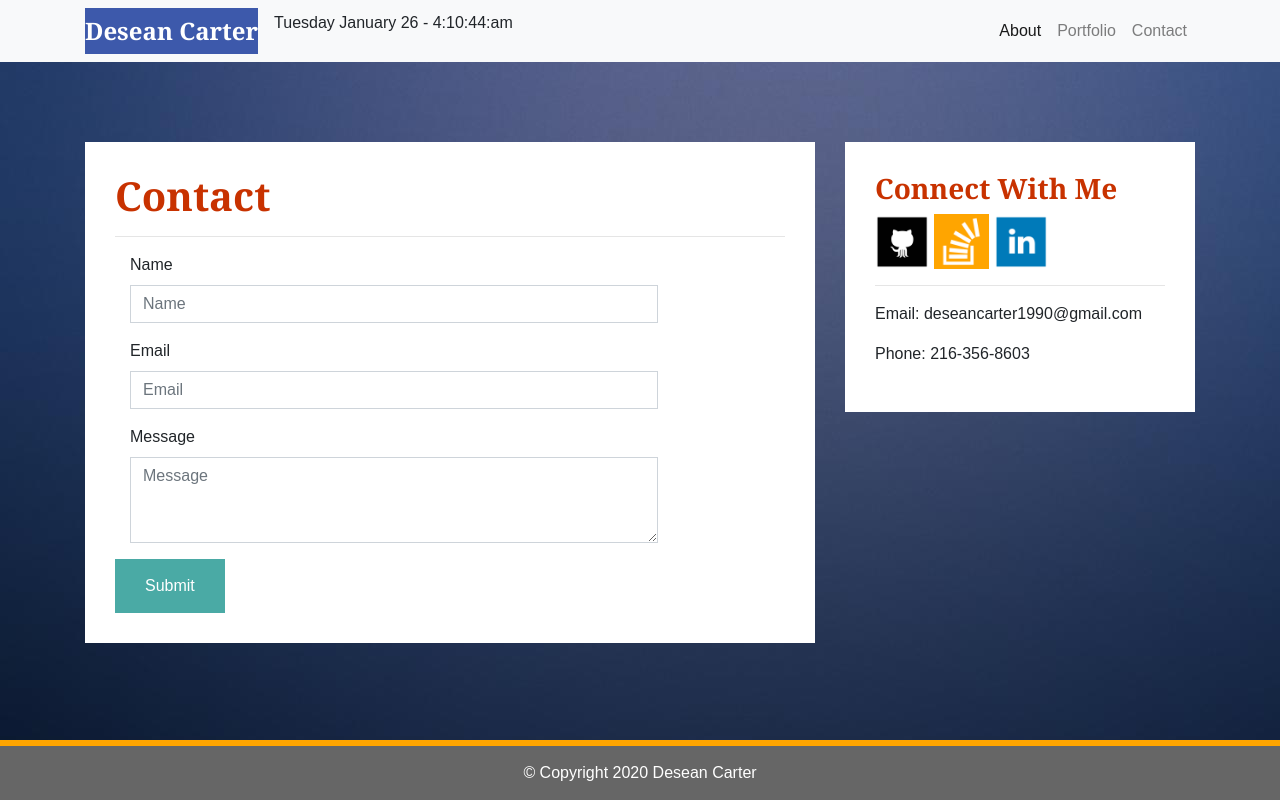
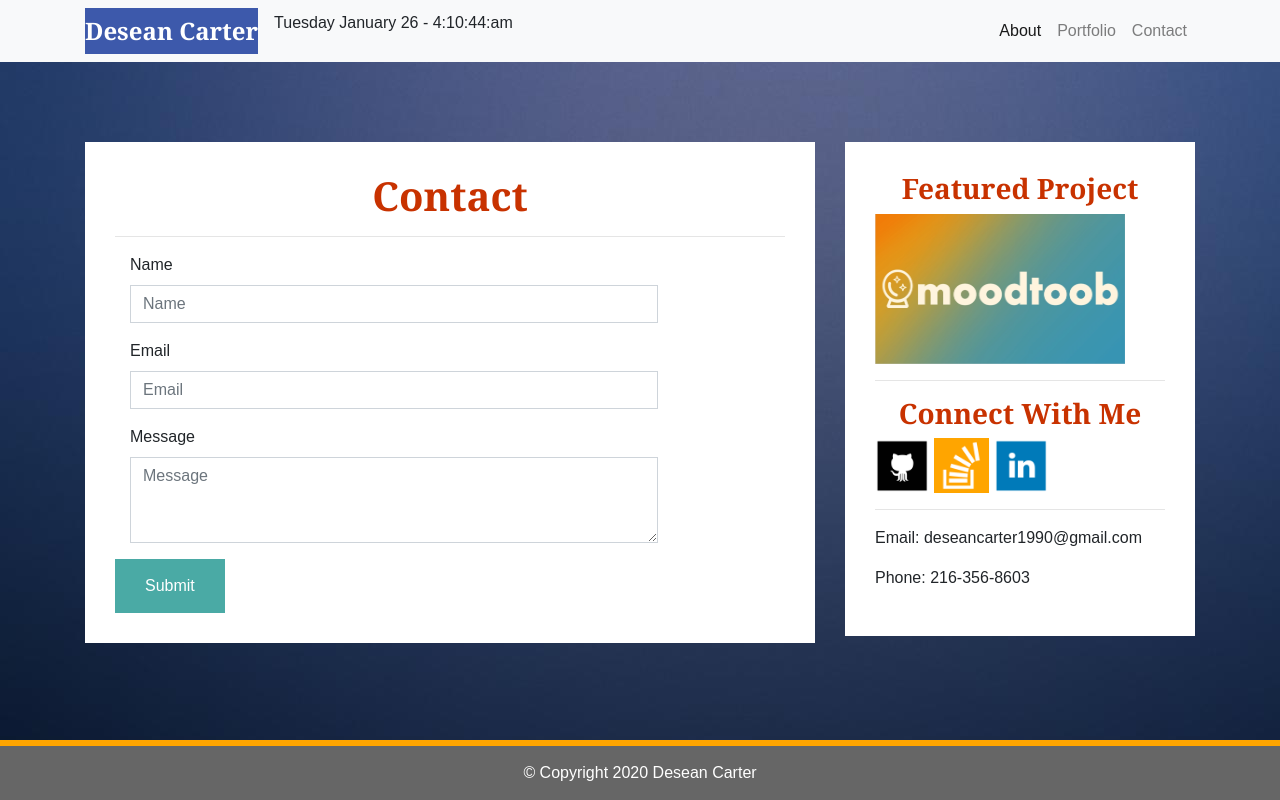
Before and after one commit to DeseanCarter/Responsive-Portfolio, a plain HTML site: page contact.html in a window 1280 px wide. Drawn offline with nearby package versions, Linux system fonts and the light colour scheme.

Commit message:
alignments made to images

```diff
--- a/assets/css/styles.css
+++ b/assets/css/styles.css
@@ -33,6 +33,7 @@ main {
   color: #c83200;
   font-family: Georgia, Times, "Times New Roman", serif;
   font-weight: bold;
+  text-align: center;
 }
 
 /* NAV START */
@@ -85,6 +86,7 @@ main {
   /* Box-model */
   width: 55px;
   height: 55px;
+
 }
 
 #images {
@@ -97,8 +99,8 @@ main {
 }
 
 .projectImg {
-  width: 350px;
-  height: 200px;
+  width: 250px;
+  height: 150px;
 }
 
 .projectImg2 {
--- a/contact.html
+++ b/contact.html
@@ -78,6 +78,11 @@
                 </div>
                 <div class="col-md-4">
                     <article class="block">
+                        <h3 class="block-header">Featured Project</h3>
+                        <a href="https://www.moodtoob.com/">
+                        <img class="projectImg" src="./assets/imgs/moodtoob.jpg" alt="Moodtoob site promo">
+                        </a>
+                        <hr>
                         <h3 class="block-header">Connect With Me</h3>
                         <a href="https://github.com/DeseanCarter" target="_blank"><img class="connect-photo" src="assets/imgs/github.png" alt="Image of GitHub Logo"></a>
                         <a href="https://stackoverflow.com/users/14346910/desean-carter" target="_blank"><img src="assets/imgs/stackover2.png" class="connect-photo" alt="Image of Stack Overflow Logo"></a>
```
Also changed, not shown: index.html (+1 -1 lines), portfolio.html (+1 -19 lines).
